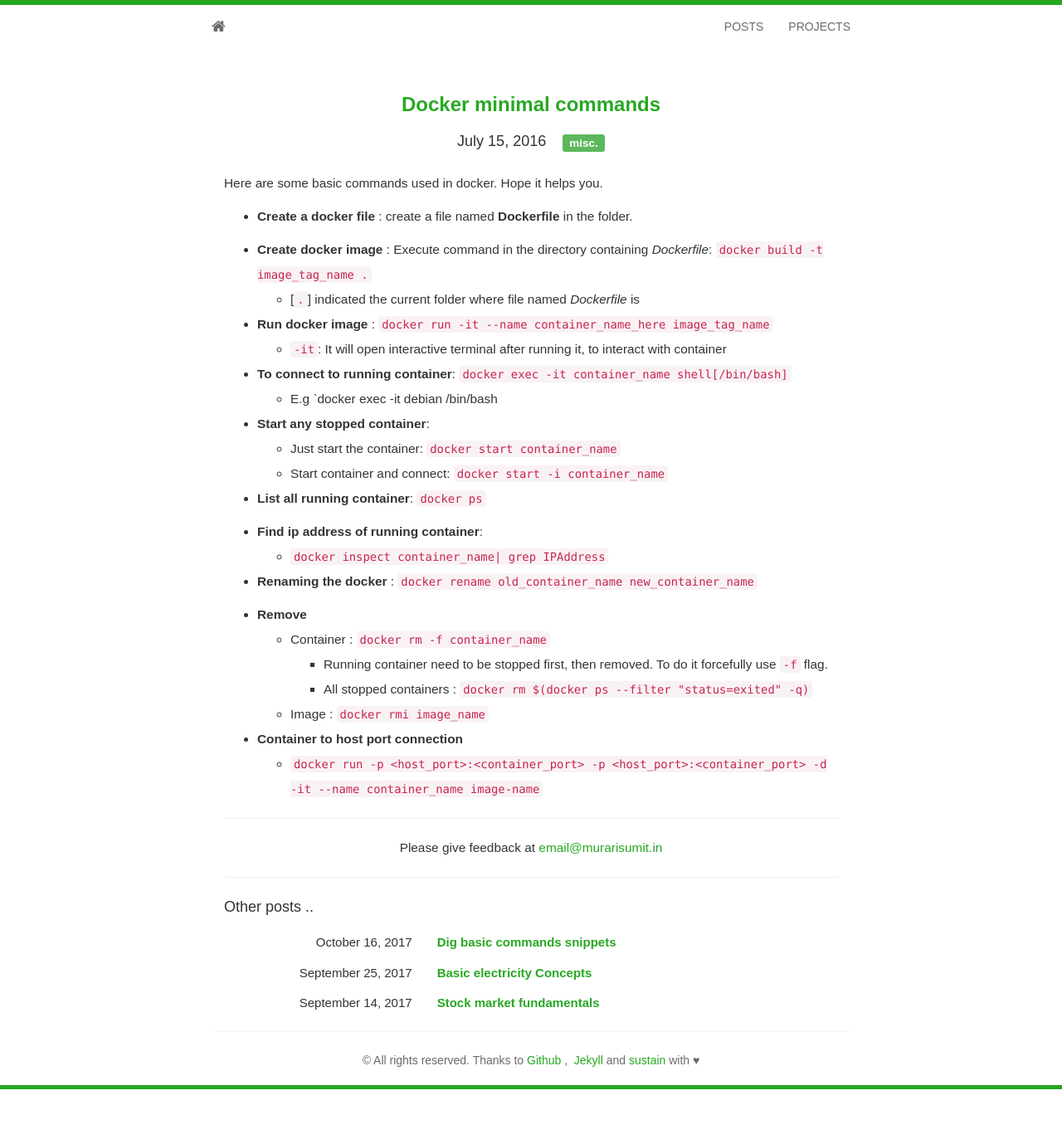
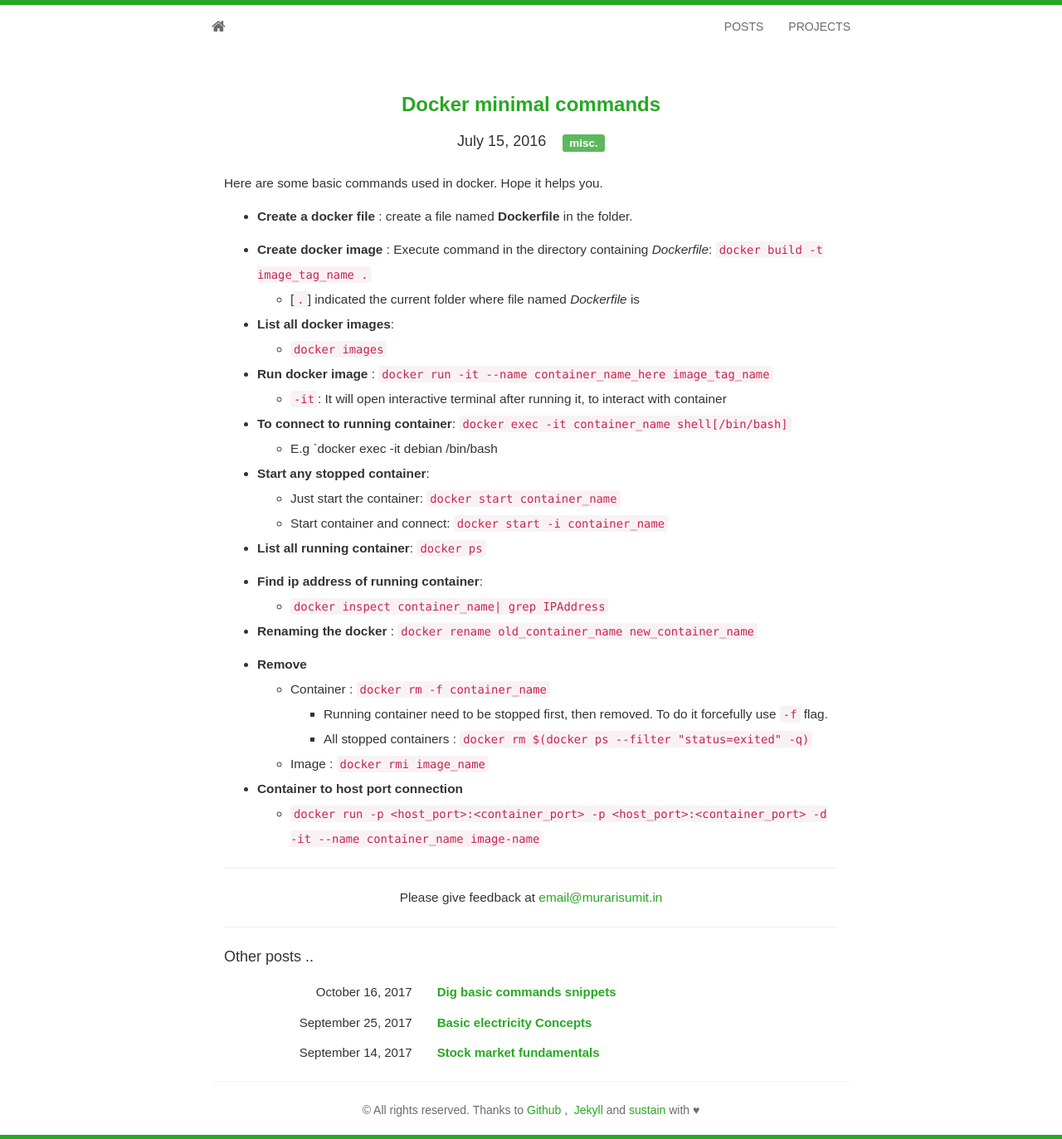
Before and after one commit to murarisumit/murarisumit.github.io, a Jekyll site: the page built from _posts/2016-07-15-Minimall-docker-tutorial.md, in a window 1280 px wide. Shown: the whole page at 83% size. Built offline with Jekyll 4.4.1, drawn with Linux system fonts in a browser that asks for light colours; some web fonts are replaced; before the commit the page ends 1313 px from its top, so only the background shows below that.

Commit message:
Updated docker posts

```diff
--- a/_posts/2016-07-15-Minimall-docker-tutorial.md
+++ b/_posts/2016-07-15-Minimall-docker-tutorial.md
@@ -13,6 +13,9 @@ Here are some basic commands used in docker. Hope it helps you.
 
 * **Create docker image** : Execute command in the directory containing *Dockerfile*: `docker build -t image_tag_name .`
 	* [`.`] indicated the current folder where file named *Dockerfile* is
+
+* **List all docker images**:
+    * `docker images`
 
 * **Run docker image** : `docker run -it --name container_name_here image_tag_name`
 	* `-it`: It will open interactive terminal after running it, to interact with container
```
